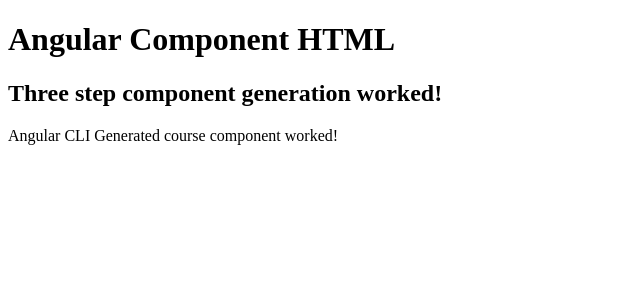
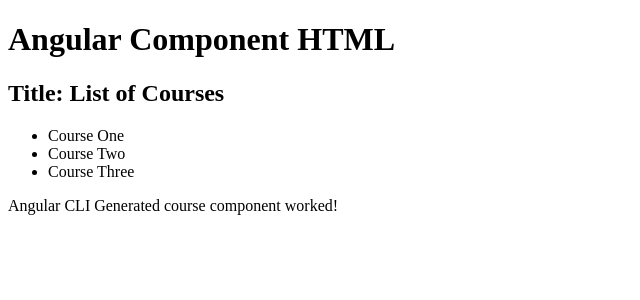
Before and after one commit to clgrogan/AngularHelloWorld, an Angular app: page / in a window 1280 px wide. Shown: the top 300 px of the page, without its empty margins (0-640 px from the left). Built offline with nearby package versions, Linux system fonts and the light colour scheme.

Commit message:
Manually created CoursesSrvice, registered & used.

```diff
--- a/src/app/app.module.ts
+++ b/src/app/app.module.ts
@@ -4,6 +4,7 @@
 import { AppComponent } from "./app.component";
 import { CoursesComponent } from "./courses.component"; //Import code automatically added when using auto-complete on declarations class addition.
 import { CourseComponent } from "./course/course.component"; // Generated via angular CLI
+import { CoursesService } from "./courses.service";
 
 @NgModule({
   declarations: [
@@ -12,7 +13,9 @@
     CourseComponent, // Generated via Angular CLI
   ],
   imports: [BrowserModule],
-  providers: [],
+  providers: [
+    CoursesService, // Registers the courses service for dependency injection use
+  ],
   bootstrap: [AppComponent],
 })
 export class AppModule {}
--- a/src/app/courses.component.ts
+++ b/src/app/courses.component.ts
@@ -10,11 +10,28 @@
 // Called the decorator function, accessing elements
 // extends html vocabulary, defines new elements/tags
 import { Component } from "@angular/core";
+import { CoursesService } from "./courses.service";
 // decorator - makes the class a component
 // component accepts one argument, we pass an object.
 @Component({
   selector: "courses", // defines element <courses> tag
-  template: "<h2>Three step component generation worked!</h2>",
+  template: ` <h2>{{ "Title: " + getTitle() }}</h2>
+    <ul>
+      <li *ngFor="let course of courses">
+        {{ course }}
+      </li>
+    </ul>`, //String Interpolation in effect.
 })
 // export the class for Angular to access the class.
-export class CoursesComponent {}
+export class CoursesComponent {
+  title = "List of Courses";
+  courses;
+
+  // Dependency injection for constructor.
+  constructor(service: CoursesService) {
+    // Dependency must be registered in the module > Provider. or on rendering will get the ERROR "Error: No provider for CoursesService!"
+    // let service = new CoursesService(); // tightly couples instance to the service class implementation
+    this.courses = service.getCourses();
+  }
+  getTitle = () => this.title;
+}
--- /dev/null
+++ b/src/app/courses.service.ts
@@ -0,0 +1,5 @@
+export class CoursesService {
+  getCourses() {
+    return ["Course One", "Course Two", "Course Three"];
+  }
+}
```
